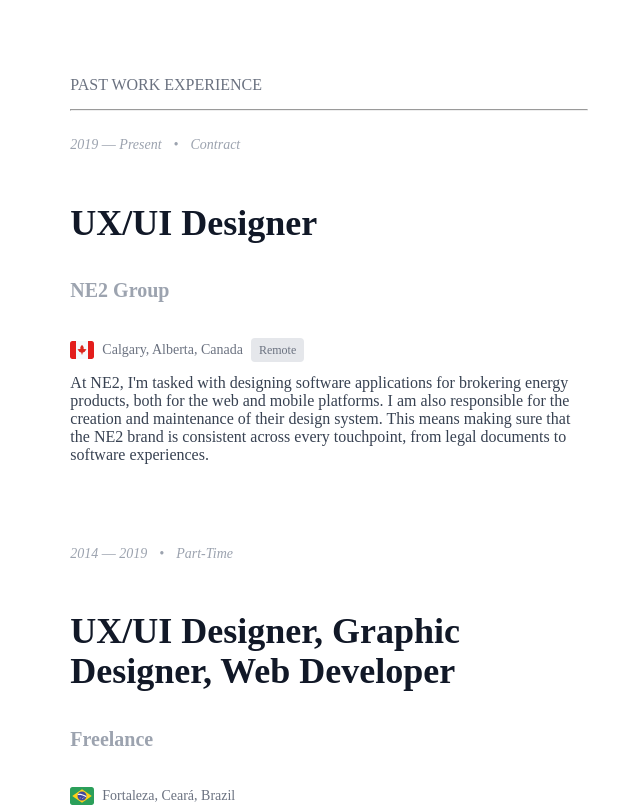
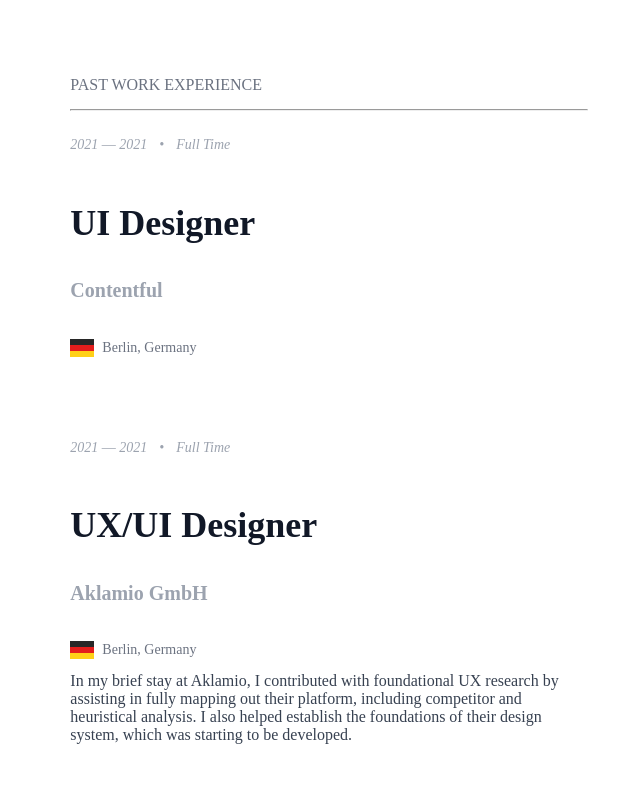
Before and after one commit to uxbyjoao/personal-website-old, a Next.js app: page / in a window 1280 px wide. Shown: the part 2980-3787 px from the top of the page, without its empty margins (471-1111 px from the left). Built offline with nearby package versions, Linux system fonts and the light colour scheme.

Commit message:
Added Contentful to Experience

```diff
--- a/components/home/About.js
+++ b/components/home/About.js
@@ -10,28 +10,6 @@ export default function About() {
     <ScrollElement name="about" className={styles["container"]}>
       <Heading>About me</Heading>
       <Prose>
-        <p>
-          I was born in <strong>Brazil</strong>, have a{" "}
-          <strong>dual citizenship from Portugal</strong>, and currently reside
-          in <strong>Germany</strong>. My native language is{" "}
-          <strong>Portuguese</strong> and I have{" "}
-          <strong>fluent command of English</strong>. I am a{" "}
-          <strong>level A2.2 German</strong> speaker, but very eager to improve.
-        </p>
-        <p>
-          I have a <strong>B. A. in Communication Science</strong> from the{" "}
-          <strong>University of Fortaleza (UNIFOR)</strong> in Brazil, and am
-          currently finishing a <strong>M. Sc. in Usability Engineering</strong>{" "}
-          at the <strong>Rhine-Waal University of Applied Sciences</strong> in
-          Germany.
-        </p>
-        <p>
-          Currently, I&apos;m working remotely for a company in Canada called{" "}
-          <strong>NE2 Group</strong>, where I&apos;m responsible for creating
-          and maintaining their design system, as well as designing and
-          redesigning their digital products. I also do a little bit of graphic
-          design work for them as well, but it&apos;s very minor.
-        </p>
         <p>
           In my spare time, I like to sing, record and play music (fun fact: I
           was also a professional musician from 2010 to 2017), play games on my
--- a/components/home/ExperienceItem.js
+++ b/components/home/ExperienceItem.js
@@ -27,9 +27,11 @@ export default function ExperienceItem({ entry }) {
           <span className={styles["remote-pill"]}>Remote</span>
         )}
       </div>
-      <div className={styles["description-container"]}>
-        <Prose>{entry.description}</Prose>
-      </div>
+      {entry.description && (
+        <div className={styles["description-container"]}>
+          <Prose>{entry.description}</Prose>
+        </div>
+      )}
     </div>
   );
 }
--- a/data/experience.js
+++ b/data/experience.js
@@ -1,4 +1,34 @@
 const experienceList = [
+  {
+    title: "UI Designer",
+    organization: "Contentful",
+    type: "Full Time",
+    location: {
+      full: "Berlin, Germany",
+      remote: false,
+      flag: "germany",
+    },
+    date: {
+      start: "2021",
+      end: "2021",
+    },
+  },
+  {
+    title: "UX/UI Designer",
+    organization: "Aklamio GmbH",
+    type: "Full Time",
+    location: {
+      full: "Berlin, Germany",
+      remote: false,
+      flag: "germany",
+    },
+    date: {
+      start: "2021",
+      end: "2021",
+    },
+    description:
+      "In my brief stay at Aklamio, I contributed with foundational UX research by assisting in fully mapping out their platform, including competitor and heuristical analysis. I also helped establish the foundations of their design system, which was starting to be developed.",
+  },
   {
     title: "UX/UI Designer",
     organization: "NE2 Group",
@@ -10,10 +40,10 @@ const experienceList = [
     },
     date: {
       start: "2019",
-      end: "Present",
+      end: "2021",
     },
     description:
-      "At NE2, I'm tasked with designing software applications for brokering energy products, both for the web and mobile platforms. I am also responsible for the creation and maintenance of their design system. This means making sure that the NE2 brand is consistent across every touchpoint, from legal documents to software experiences.",
+      "At NE2, I was tasked with designing software applications for brokering energy products, both for the web and mobile platforms. I was also responsible for the creation and maintenance of their design system. This meant making sure that the NE2 brand was consistent across every touchpoint, from legal documents to software experiences.",
   },
   {
     title: "UX/UI Designer, Graphic Designer, Web Developer",
```
